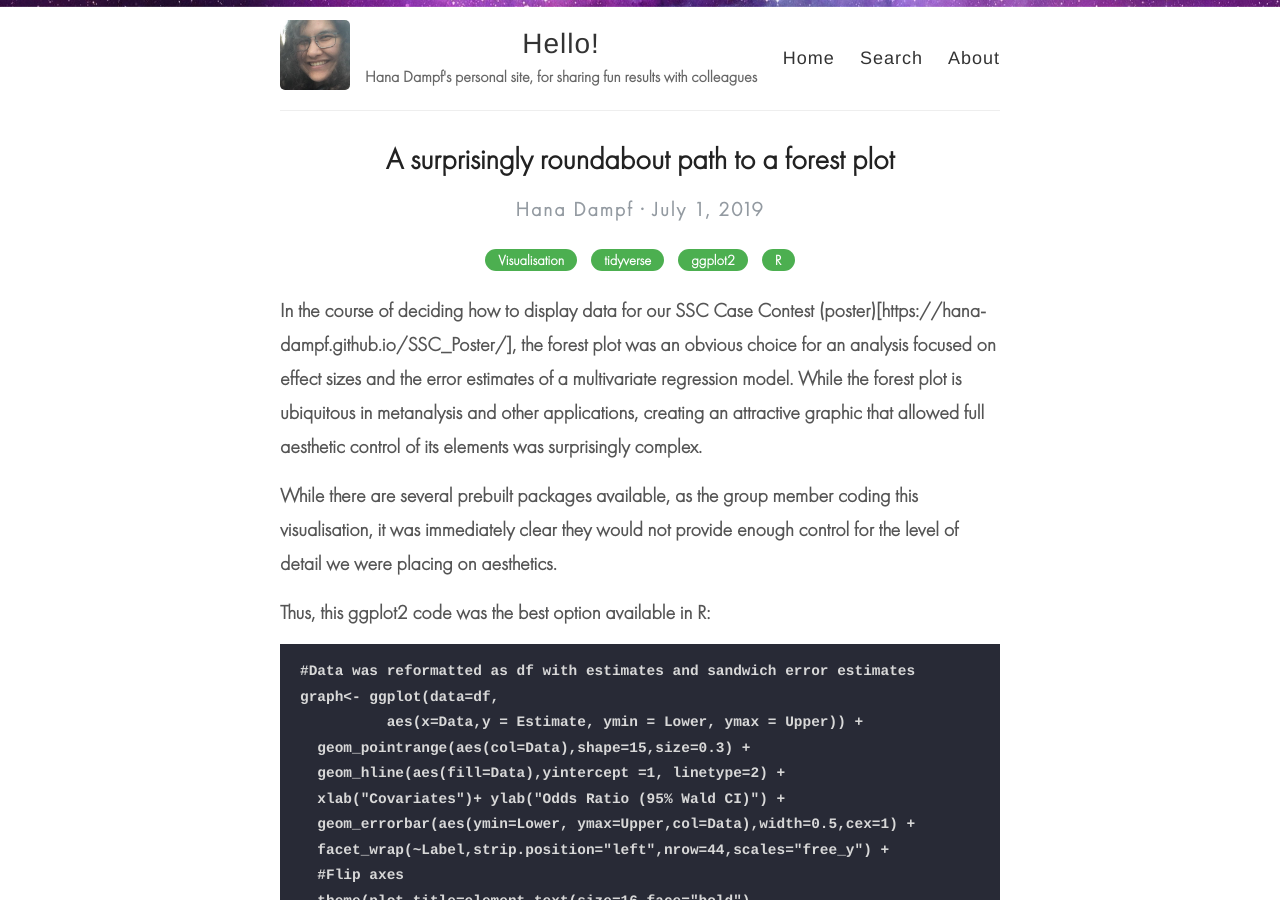
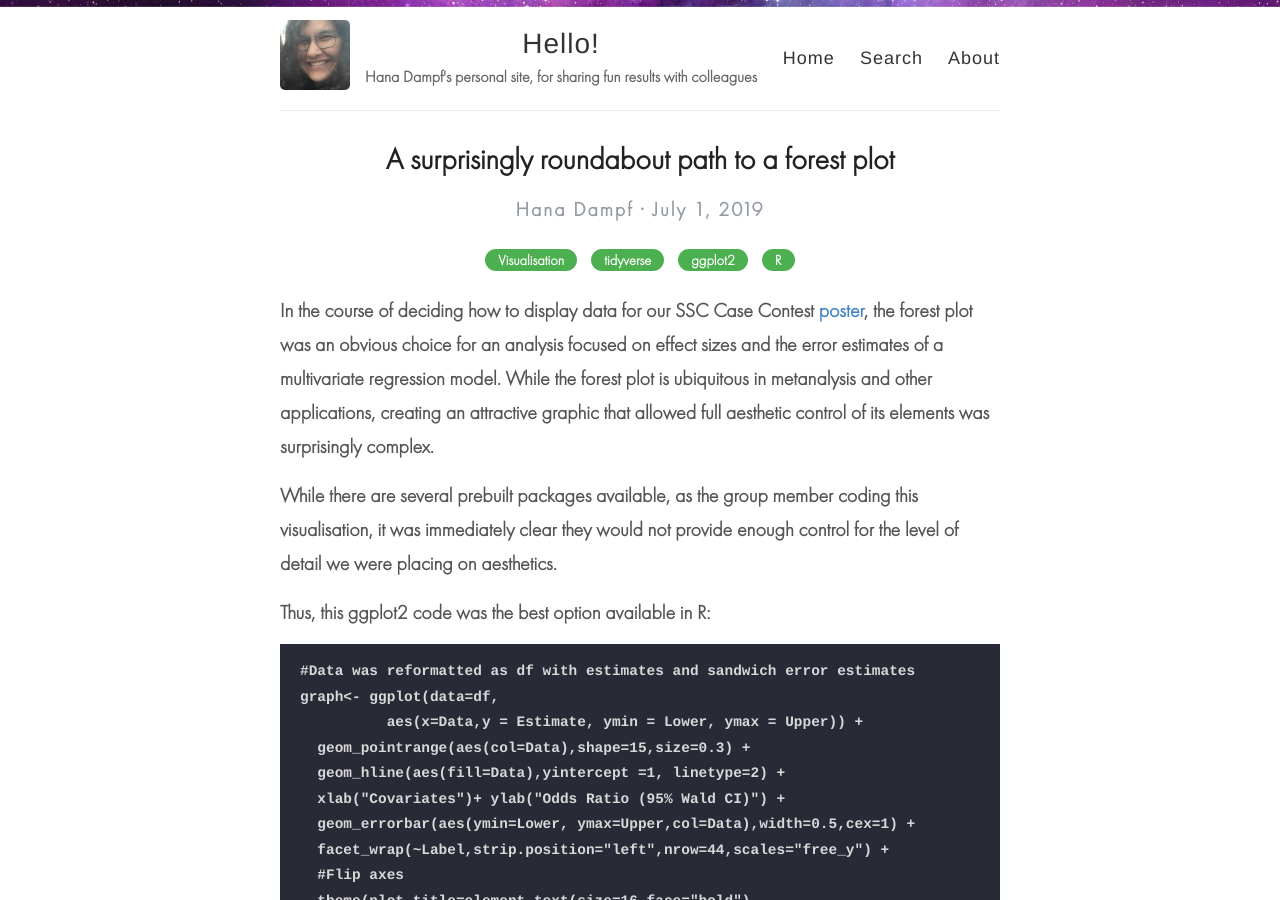
Before and after one commit to hana-dampf/hana-dampf.github.io, a Jekyll site: the page built from _posts/2019-07-01-foresthard.md, in a window 1280 px wide and 900 px high. Built offline with Jekyll 4.4.1, drawn with Linux system fonts in a browser that asks for light colours; comment, search, counter and statistics services are not loaded.

Commit message:
Update 2019-07-01-foresthard.md

```diff
--- a/_posts/2019-07-01-foresthard.md
+++ b/_posts/2019-07-01-foresthard.md
@@ -4,7 +4,7 @@ title: A surprisingly roundabout path to a forest plot
 categories: [Visualisation, tidyverse, ggplot2, R]
 ---
 
-In the course of deciding how to display data for our SSC Case Contest (poster)[https://hana-dampf.github.io/SSC_Poster/], the forest plot was an obvious choice for an analysis focused on effect sizes and the error estimates of a multivariate regression model. While the forest plot is ubiquitous in metanalysis and other applications, creating an attractive graphic that allowed full aesthetic control of its elements was surprisingly complex.
+In the course of deciding how to display data for our SSC Case Contest [poster](https://hana-dampf.github.io/SSC_Poster/), the forest plot was an obvious choice for an analysis focused on effect sizes and the error estimates of a multivariate regression model. While the forest plot is ubiquitous in metanalysis and other applications, creating an attractive graphic that allowed full aesthetic control of its elements was surprisingly complex.
 
 While there are several prebuilt packages available, as the group member coding this visualisation, it was immediately clear they would not provide enough control for the level of detail we were placing on aesthetics.
 
```
